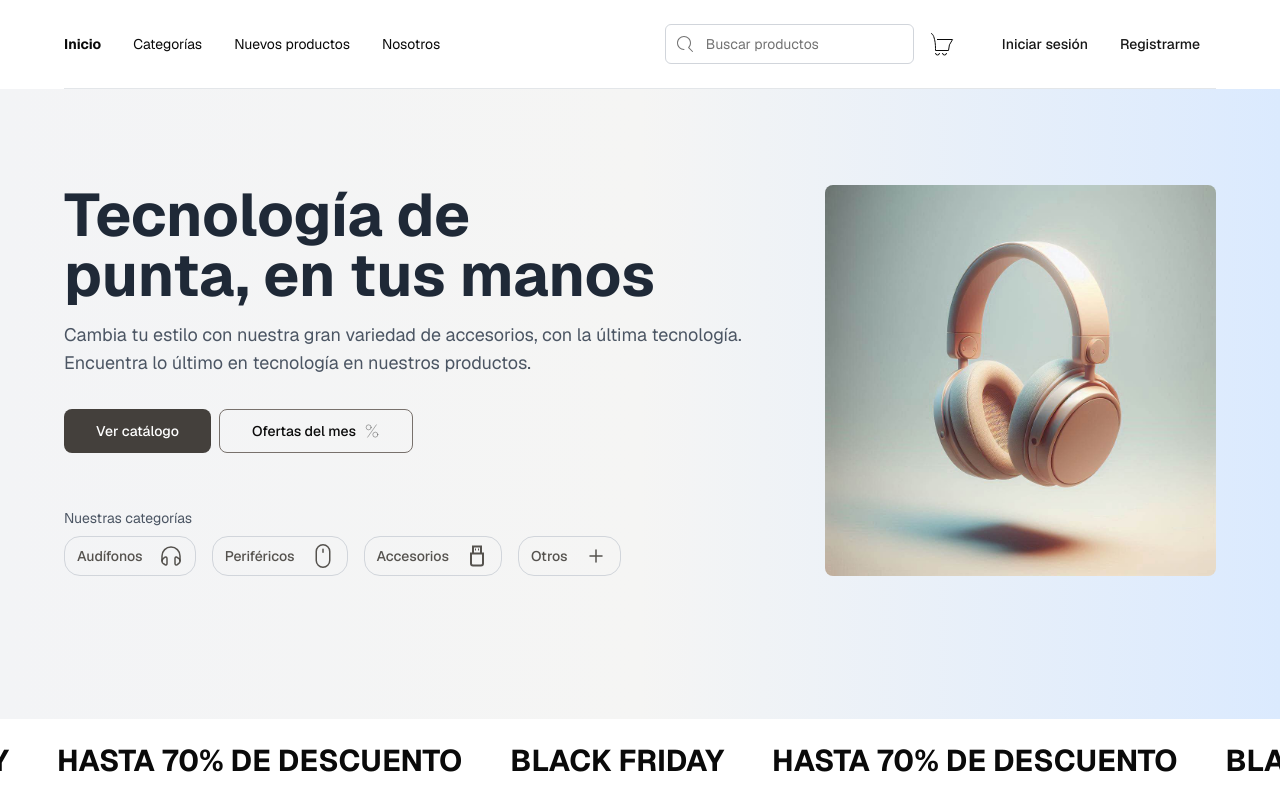
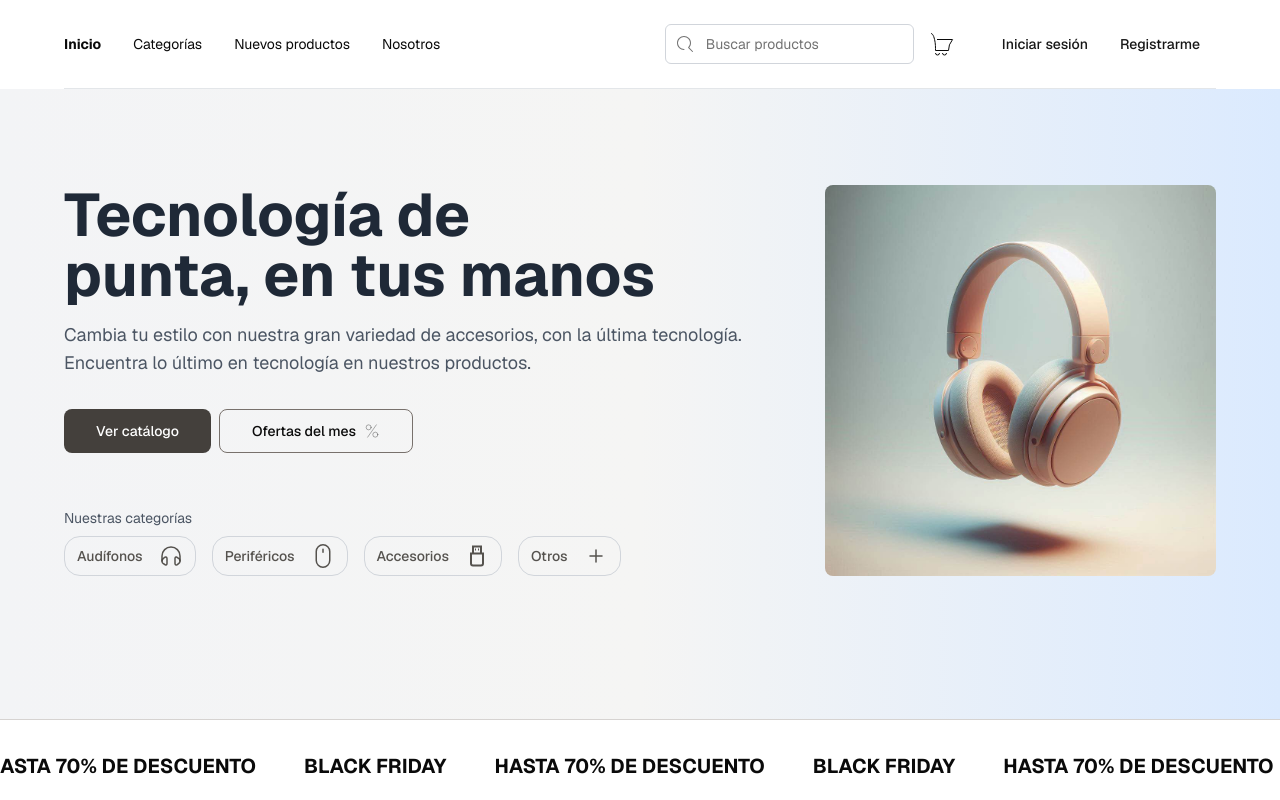
Before and after one commit to fabimont28/sales, a Next.js app: page / in a window 1280 px wide. Shown: the top 800 px of the page. Built offline with nearby package versions, Linux system fonts and the light colour scheme.

Commit message:
Adding border and reducing font size

```diff
--- a/components/landing/text-offers.tsx
+++ b/components/landing/text-offers.tsx
@@ -4,15 +4,17 @@ export type MarqueeDirection = 'left' | 'right'
 
 export function TextOffers() {
   return (
-    <section className='w-full bg-white'>
+    <section className='w-full border-y border-stone-300 bg-white py-2'>
       <Marquee
         pauseOnHover
         speed={40}
       >
-        <p className='mx-6 inline-flex py-6 text-3xl font-bold uppercase'>Black Friday</p>
-        <p className='mx-6 inline-flex py-6 text-3xl font-bold uppercase'>Hasta 70% de DESCUENTO</p>
-        <p className='mx-6 inline-flex py-6 text-3xl font-bold uppercase'>Black Friday</p>
-        <p className='mx-6 inline-flex py-6 text-3xl font-bold uppercase'>Hasta 70% de DESCUENTO</p>
+        <p className='mx-6 inline-flex py-6 text-xl font-bold uppercase'>Black Friday</p>
+        <p className='mx-6 inline-flex py-6 text-xl font-bold uppercase'>Hasta 70% de DESCUENTO</p>
+        <p className='mx-6 inline-flex py-6 text-xl font-bold uppercase'>Black Friday</p>
+        <p className='mx-6 inline-flex py-6 text-xl font-bold uppercase'>Hasta 70% de DESCUENTO</p>
+        <p className='mx-6 inline-flex py-6 text-xl font-bold uppercase'>Black Friday</p>
+        <p className='mx-6 inline-flex py-6 text-xl font-bold uppercase'>Hasta 70% de DESCUENTO</p>
       </Marquee>
     </section>
   )
```
